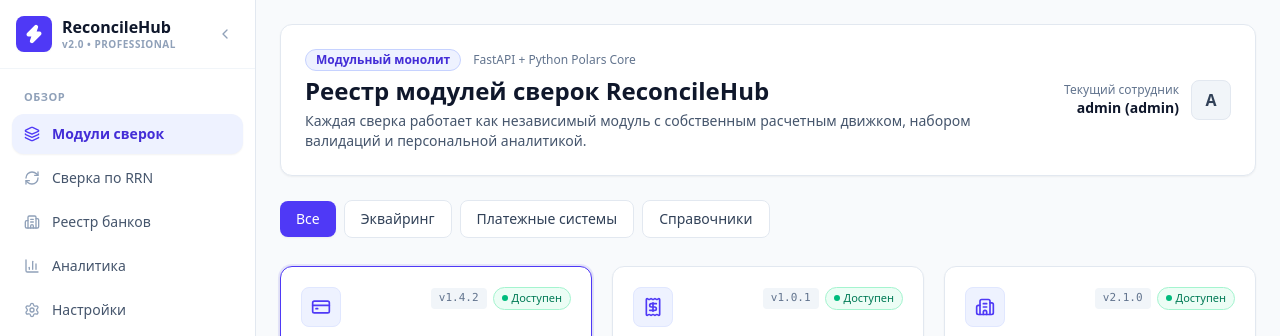
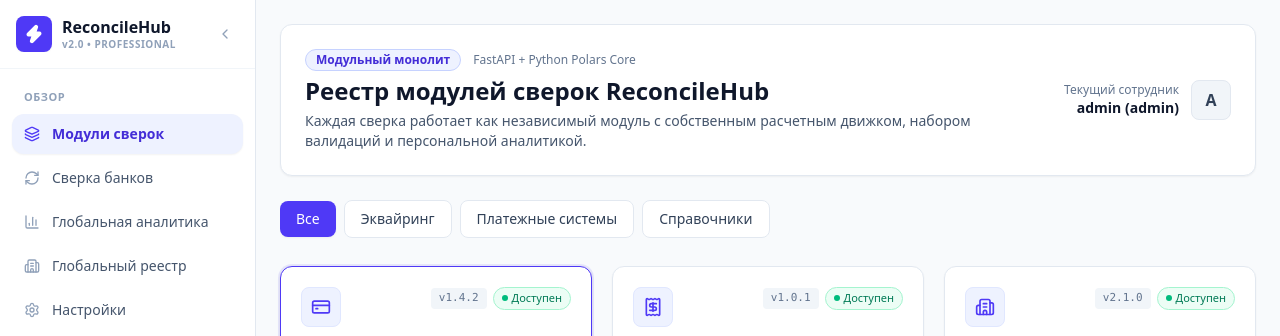
Before and after one commit to Babur077/sverka-legion, a React (Vite) app: page / in a window 1280 px wide. Both pictures are taken after a click on the button "Войти в систему". Shown: the top 336 px of the page. Built offline with nearby package versions, Linux system fonts and the light colour scheme.

Commit message:
fix: route legacy RRN navigation into Bank workspace

```diff
--- a/src/components/Navbar.tsx
+++ b/src/components/Navbar.tsx
@@ -39,16 +39,16 @@ export const Navbar: React.FC<NavbarProps> = ({
       id: 'modules',
       label: 'Модули сверок',
       icon: Layers,
-      adminOnly: false
+      adminOnly: false,
     },
     {
-      id: 'rrn',
-      label: user.role === 'auditor' ? 'Сверка RRN (Аудит)' : 'Сверка по RRN',
+      id: 'bank_rrn',
+      label: user.role === 'auditor' ? 'Сверка банков (Аудит)' : 'Сверка банков',
       icon: RefreshCw,
-      adminOnly: false
+      adminOnly: false,
     },
-    { id: 'epos', label: 'Реестр банков', icon: Building2, adminOnly: true },
-    { id: 'analytics', label: 'Аналитика', icon: BarChart3, adminOnly: false },
+    { id: 'analytics', label: 'Глобальная аналитика', icon: BarChart3, adminOnly: false },
+    { id: 'epos', label: 'Глобальный реестр', icon: Building2, adminOnly: true },
     { id: 'admin', label: 'Настройки', icon: Settings, adminOnly: true },
   ].filter(item => !item.adminOnly || user.role === 'admin');
 
@@ -59,7 +59,6 @@ export const Navbar: React.FC<NavbarProps> = ({
 
   return (
     <>
-      {/* Mobile top bar with hamburger toggle */}
       <div className="md:hidden fixed top-0 left-0 right-0 h-14 bg-white border-b border-slate-200 z-40 px-4 flex items-center justify-between">
         <div className="flex items-center gap-2">
           <div className="w-8 h-8 rounded-lg bg-indigo-600 flex items-center justify-center text-white shadow-xs">
@@ -76,7 +75,6 @@ export const Navbar: React.FC<NavbarProps> = ({
         </button>
       </div>
 
-      {/* Mobile Backdrop */}
       {mobileOpen && (
         <div
           onClick={() => setMobileOpen(false)}
@@ -84,15 +82,11 @@ export const Navbar: React.FC<NavbarProps> = ({
         />
       )}
 
-      {/* Sidebar container (responsive) */}
       <aside
         className={`fixed md:static inset-y-0 left-0 z-50 bg-white border-r border-slate-200 flex flex-col shrink-0 h-full transition-all duration-200 ease-in-out ${
           collapsed ? 'w-20' : 'w-64'
-        } ${
-          mobileOpen ? 'translate-x-0' : '-translate-x-full md:translate-x-0'
-        }`}
+        } ${mobileOpen ? 'translate-x-0' : '-translate-x-full md:translate-x-0'}`}
       >
-        {/* Brand Header */}
         <div className="p-4 border-b border-slate-100 flex items-center justify-between relative">
           <div className="flex items-center gap-2.5 overflow-hidden">
             <div className="w-9 h-9 rounded-lg bg-indigo-600 flex items-center justify-center text-white shadow-xs font-black text-lg shrink-0">
@@ -106,7 +100,6 @@ export const Navbar: React.FC<NavbarProps> = ({
             )}
           </div>
 
-          {/* Collapse toggle (desktop only) */}
           <button
             onClick={() => setCollapsed(!collapsed)}
             className="hidden md:flex p-1.5 rounded-lg text-slate-400 hover:text-slate-700 hover:bg-slate-100 transition-colors cursor-pointer"
@@ -116,7 +109,6 @@ export const Navbar: React.FC<NavbarProps> = ({
           </button>
         </div>
 
-        {/* Navigation items */}
         <div className="p-3 flex-1 overflow-y-auto">
           {!collapsed && (
             <div className="px-3 py-2 text-[11px] font-bold text-slate-400 uppercase tracking-wider">
@@ -147,7 +139,6 @@ export const Navbar: React.FC<NavbarProps> = ({
           </nav>
         </div>
 
-        {/* User profile & Logout */}
         <div className="p-3 border-t border-slate-100 bg-slate-50/50">
           <div className={`flex items-center gap-2 overflow-hidden mb-3 ${collapsed ? 'justify-center' : ''}`}>
             <div className="w-8 h-8 rounded-full bg-indigo-100 text-indigo-700 flex items-center justify-center font-bold text-xs shrink-0 border border-indigo-200">
```
